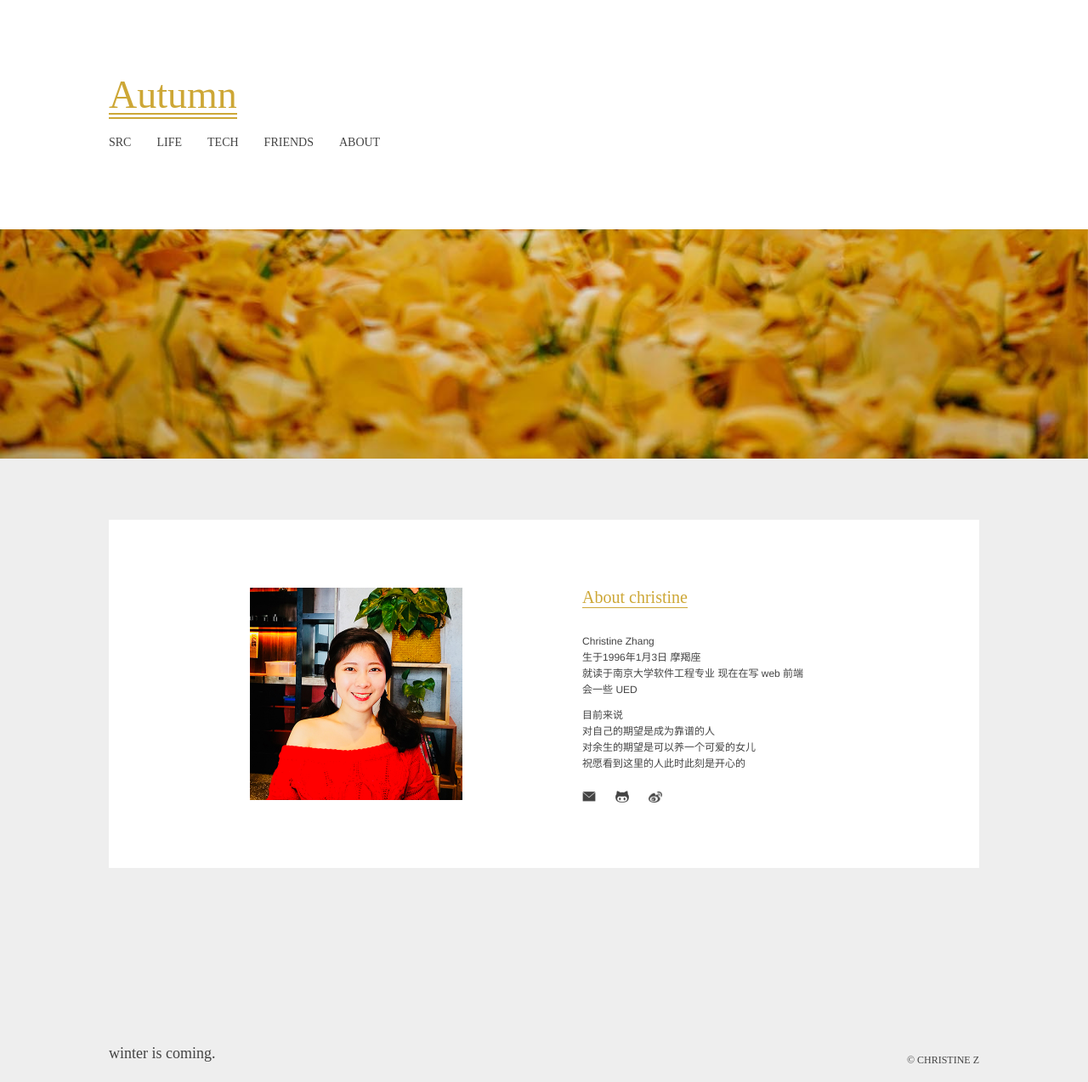
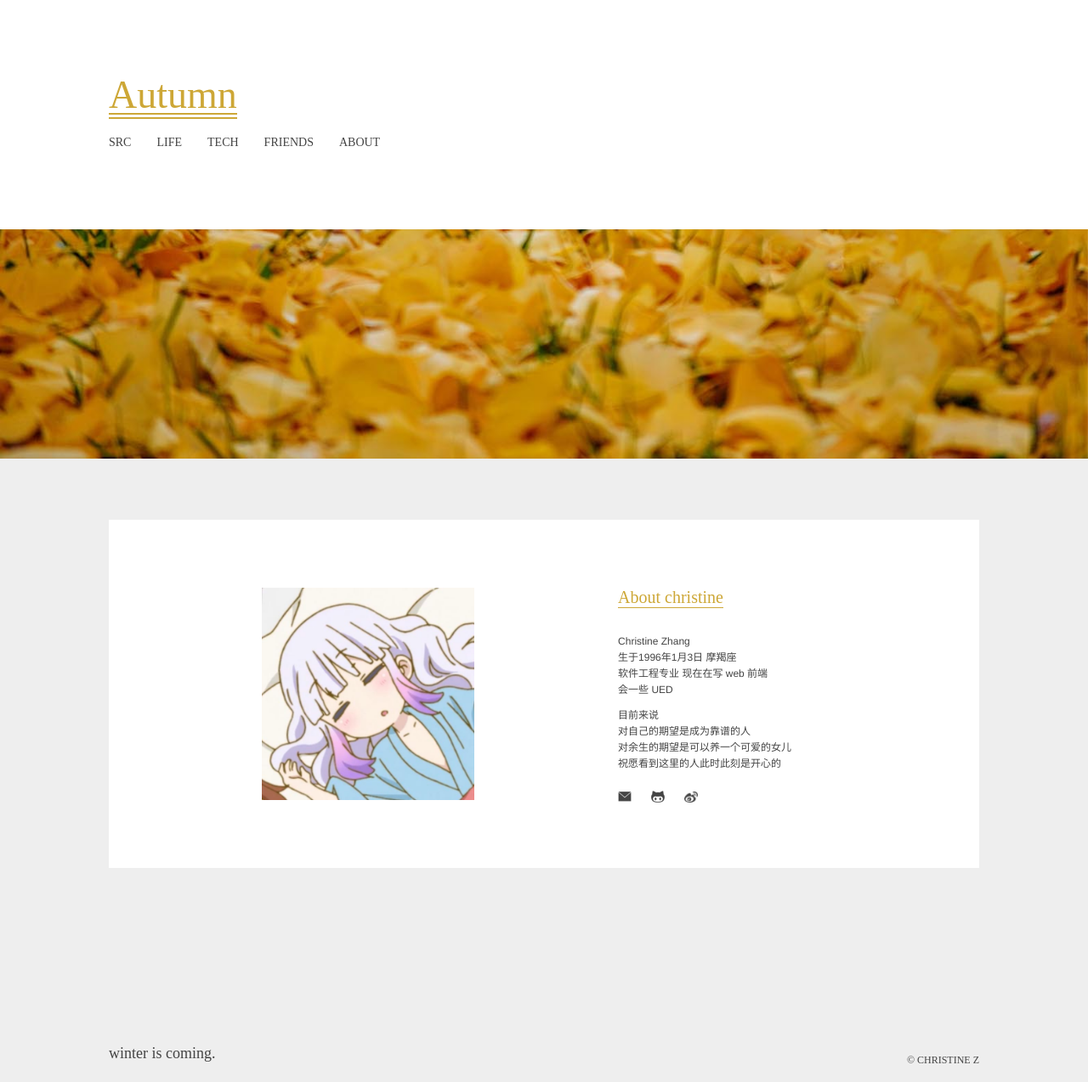
Before and after one commit to ChristineNJU/ChristineNJU.github.io, a Jekyll site: the page built from about.html, in a window 1280 px wide. Shown: the whole page at 85% size. Built offline with Jekyll 4.4.1, drawn with Linux system fonts in a browser that asks for light colours; some web fonts are replaced.

Commit message:
modify personal info

```diff
--- a/about.html
+++ b/about.html
@@ -5,13 +5,13 @@ permalink: /ABOUT/
 ---
 <div class="about">
   <!--<div class="avatar"></div>-->
-  <img class="avatar" src="{{ site.url }}/assets/avatar/christine.jpg"/>
+  <img class="avatar" src="{{ site.url }}/assets/avatar/kangna.jpg"/>
   <div class="info">
     <span class="name">About christine</span>
     <div class="description">
       <p class="desc">Christine Zhang</p>
       <p class="desc">生于1996年1月3日 摩羯座</p>
-      <p class="desc">就读于南京大学软件工程专业 现在在写 web 前端</p>
+      <p class="desc">软件工程专业 现在在写 web 前端</p>
       <p class="desc">会一些 UED</p>
       <br/>
       <p class="desc">目前来说</p>
```
Also changed, not shown: assets/avatar/kangna.jpg (added), 11 other files.
